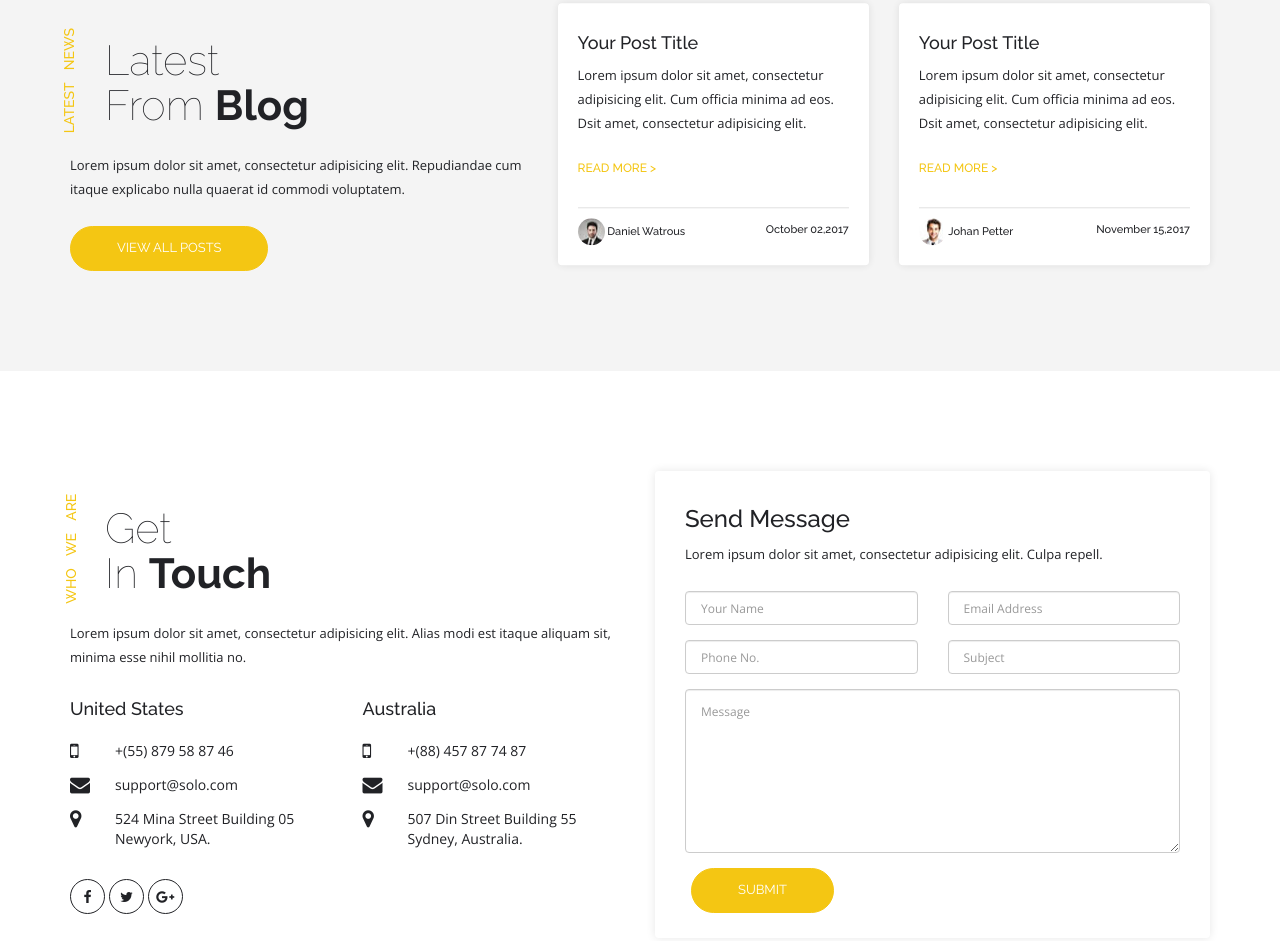
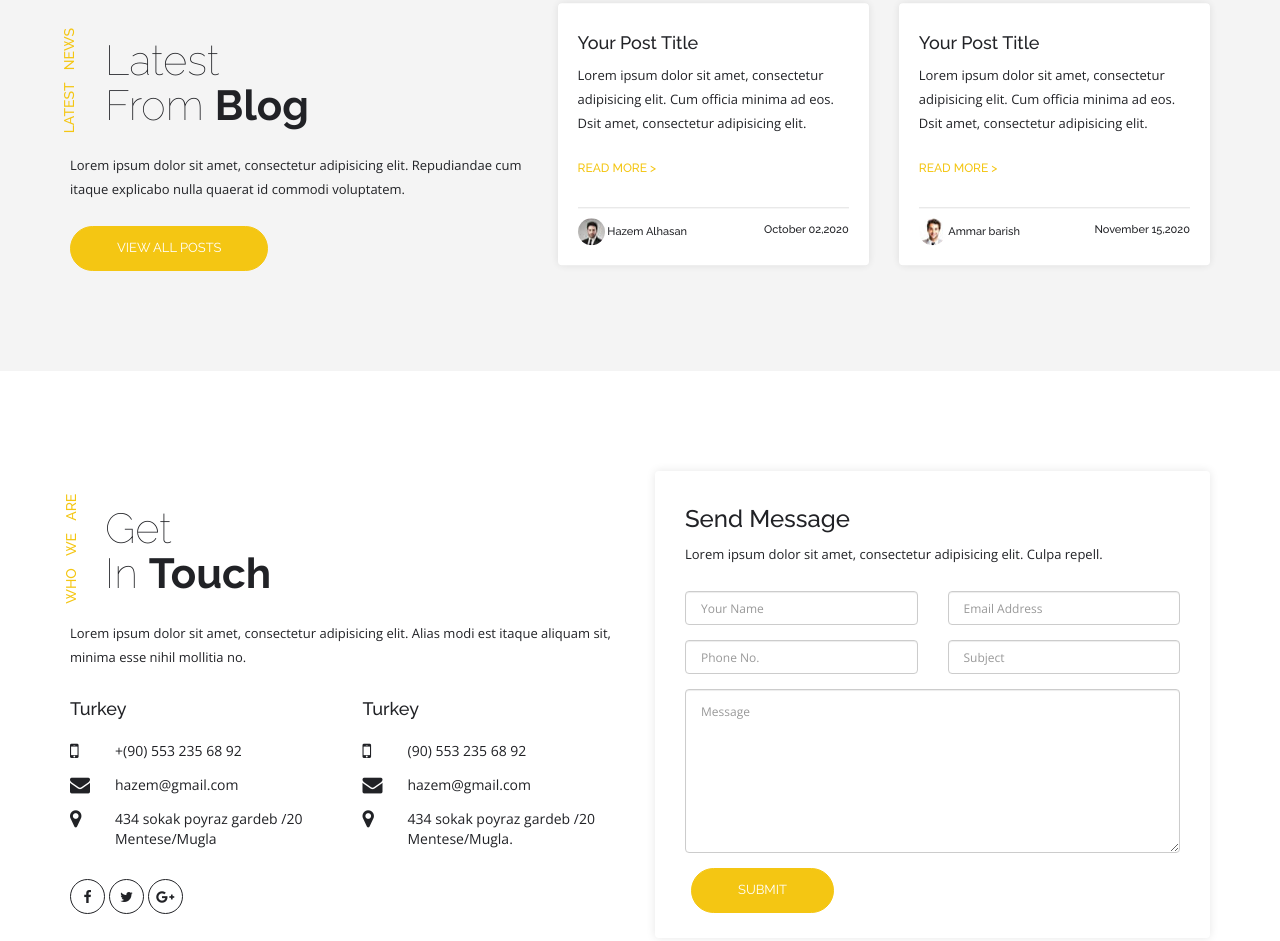
Before and after one commit to hazemmu/solo, a plain HTML site: page index.html in a window 1280 px wide. Shown: the part 8901-9842 px from the top of the page. Drawn offline with nearby package versions, Linux system fonts and the light colour scheme; some packages are replaced by stand-ins of ours.

Commit message:
new coomit

```diff
--- a/index.html
+++ b/index.html
@@ -9,7 +9,7 @@
     <meta name="viewport" content="width=device-width, initial-scale=1">
 
     <!-- Title -->
-    <title>Solo - Creative Website</title>
+    <title>Hazem Alhsan</title>
 
     <!-- Basic SEO -->
     <meta name="description" content="Creative website development with html5, css3, jQuery & bootstrap framework">
@@ -1444,10 +1444,10 @@
                                         <div class="row">
 
                                             <div class="col-md-6 col-sm-8 col-xs-5">
-                                                <p><img src="img/blog/user-1.jpg" alt="author" class="img-circle"> Daniel Watrous</p>
+                                                <p><img src="img/blog/user-1.jpg" alt="author" class="img-circle"> Hazem Alhasan</p>
                                             </div>
                                             <div class="col-md-6 col-sm-4 col-xs-7">
-                                                <p class="text-right">October 02,2017</p>
+                                                <p class="text-right">October 02,2020</p>
                                             </div>
 
                                         </div>
@@ -1470,10 +1470,10 @@
                                         <div class="row">
 
                                             <div class="col-md-6 col-sm-8 col-xs-5">
-                                                <p><img src="img/blog/user-2.jpg" alt="author" class="img-circle"> Johan Petter</p>
+                                                <p><img src="img/blog/user-2.jpg" alt="author" class="img-circle"> Ammar barish</p>
                                             </div>
                                             <div class="col-md-6 col-sm-4 col-xs-7">
-                                                <p class="text-right">November 15,2017</p>
+                                                <p class="text-right">November 15,2020</p>
                                             </div>
 
                                         </div>
@@ -1524,11 +1524,11 @@
                                     <div class="col-md-6">
 
                                         <div class="office">
-                                            <h4>United States</h4>
+                                            <h4>Turkey</h4>
                                             <ul class="office-details">
-                                                <li><i class="fa fa-mobile"></i><span>+(55) 879 58 87 46</span></li>
-                                                <li><i class="fa fa-envelope"></i><span>support@solo.com</span></li>
-                                                <li><i class="fa fa-map-marker"></i><span>524 Mina Street Building 05<br>Newyork, USA.</span></li>
+                                                <li><i class="fa fa-mobile"></i><span>+(90) 553 235 68 92</span></li>
+                                                <li><i class="fa fa-envelope"></i><span>hazem@gmail.com</span></li>
+                                                <li><i class="fa fa-map-marker"></i><span>434 sokak poyraz gardeb /20<br>Mentese/Mugla</span></li>
                                             </ul>
                                         </div>
 
@@ -1536,11 +1536,11 @@
                                     <div class="col-md-6">
 
                                         <div class="office">
-                                            <h4>Australia</h4>
+                                            <h4>Turkey</h4>
                                             <ul class="office-details">
-                                                <li><i class="fa fa-mobile"></i><span>+(88) 457 87 74 87</span></li>
-                                                <li><i class="fa fa-envelope"></i><span>support@solo.com</span></li>
-                                                <li><i class="fa fa-map-marker"></i><span>507 Din Street Building 55 <br>Sydney, Australia.</span></li>
+                                                <li><i class="fa fa-mobile"></i><span>(90) 553 235 68 92</span></li>
+                                                <li><i class="fa fa-envelope"></i><span>hazem@gmail.com</span></li>
+                                                <li><i class="fa fa-map-marker"></i><span>434 sokak poyraz gardeb /20<br>Mentese/Mugla.</span></li>
                                             </ul>
                                         </div>
 
@@ -1631,7 +1631,7 @@
             <div class="row">
                 <div class="col-md-12">
                     <p>
-                        Copyright &copy; 2017 All Rights Reserved By <span>SOLO Inc.</span>
+                        Copyright &copy; 2020 All Rights Reserved By <span>Hazem Inc.</span>
                     </p>
                 </div>
             </div>
```
